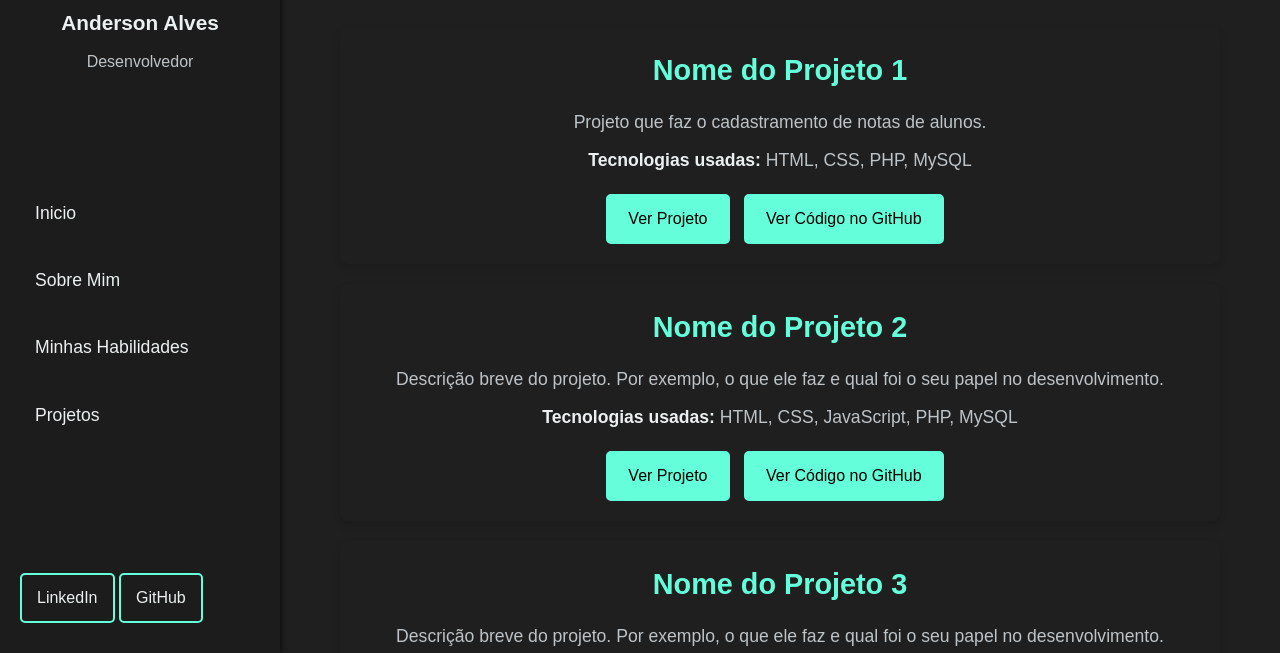
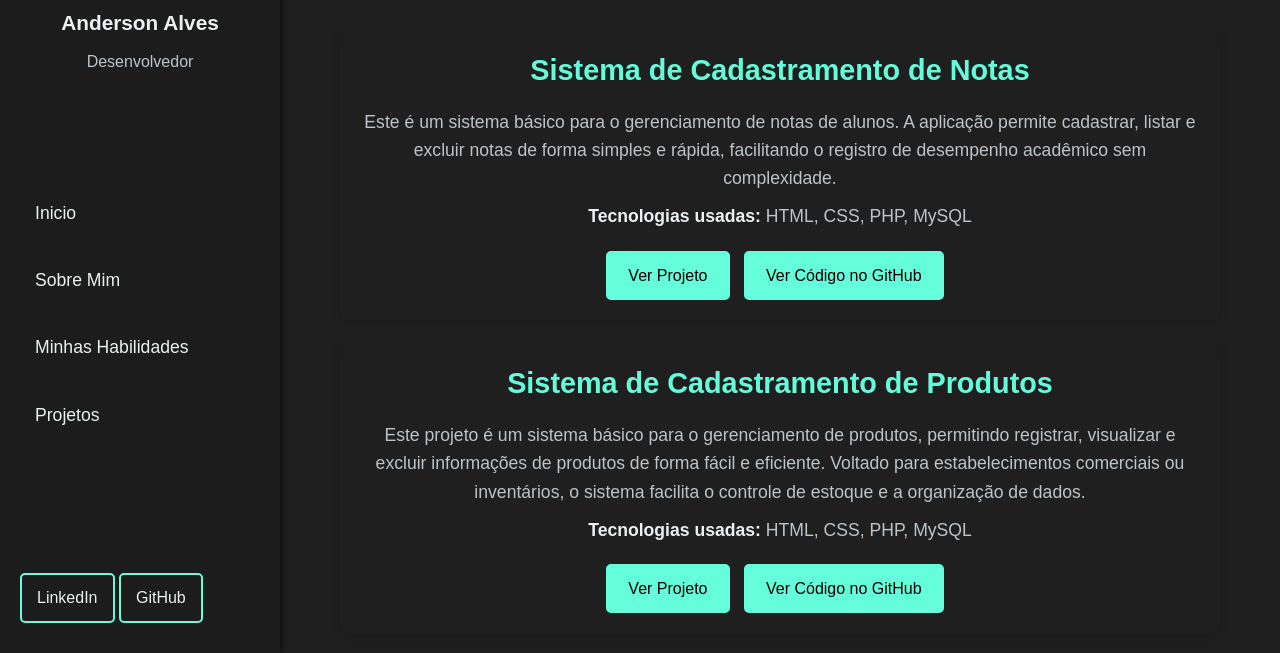
Before and after one commit to andersooon19/Portifolio, a plain HTML site: page projetos.html in a window 1280 px wide. Shown: the part 147-800 px from the top of the page. Drawn offline with Linux system fonts and the light colour scheme.

Commit message:
Update projetos.html

```diff
--- a/projetos.html
+++ b/projetos.html
@@ -33,19 +33,20 @@
             <h2>Projetos</h2>
 
             <div class="projeto">
-                <h3>Nome do Projeto 1</h3>
-                <p>Projeto que faz o cadastramento de notas de alunos.</p>
+                <h3>Sistema de Cadastramento de Notas</h3>
+                <p>Este é um sistema básico para o gerenciamento de notas de alunos. A aplicação permite cadastrar, listar e excluir notas de forma simples e rápida, facilitando o registro de desempenho acadêmico sem complexidade.
+                </p>
                 <p><strong>Tecnologias usadas:</strong> HTML, CSS, PHP, MySQL</p>
                 <a href="http://andersoon.42web.io/CadastroDeNotas/public/" target="_blank" class="botao-projeto">Ver Projeto</a>
                 <a href="https://github.com/andersooon19/CadastroDeNotas" target="_blank" class="botao-github">Ver Código no GitHub</a>
             </div>
 
             <div class="projeto">
-                <h3>Nome do Projeto 2</h3>
-                <p>Descrição breve do projeto. Por exemplo, o que ele faz e qual foi o seu papel no desenvolvimento.</p>
-                <p><strong>Tecnologias usadas:</strong> HTML, CSS, JavaScript, PHP, MySQL</p>
-                <a href="https://linkdoprojeto.com" target="_blank" class="botao-projeto">Ver Projeto</a>
-                <a href="https://github.com/andersooon19/projeto2" target="_blank" class="botao-github">Ver Código no GitHub</a>
+                <h3>Sistema de Cadastramento de Produtos</h3>
+                <p>Este projeto é um sistema básico para o gerenciamento de produtos, permitindo registrar, visualizar e excluir informações de produtos de forma fácil e eficiente. Voltado para estabelecimentos comerciais ou inventários, o sistema facilita o controle de estoque e a organização de dados.</p>
+                <p><strong>Tecnologias usadas:</strong> HTML, CSS, PHP, MySQL</p>
+                <a href="http://andersoon.42web.io/CadastroDeProdutos/" target="_blank" class="botao-projeto">Ver Projeto</a>
+                <a href="https://github.com/andersooon19/CadastroDeProdutos" target="_blank" class="botao-github">Ver Código no GitHub</a>
             </div>
 
             <div class="projeto">
```
